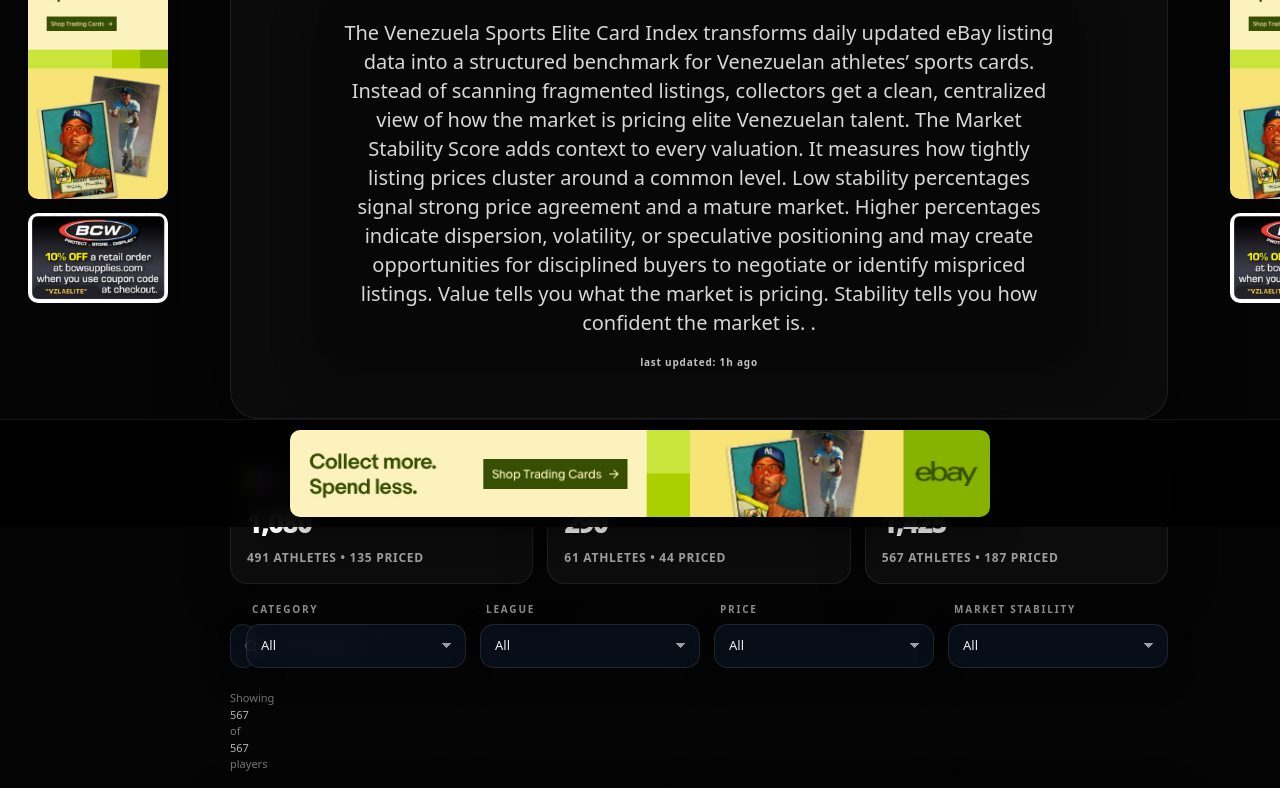
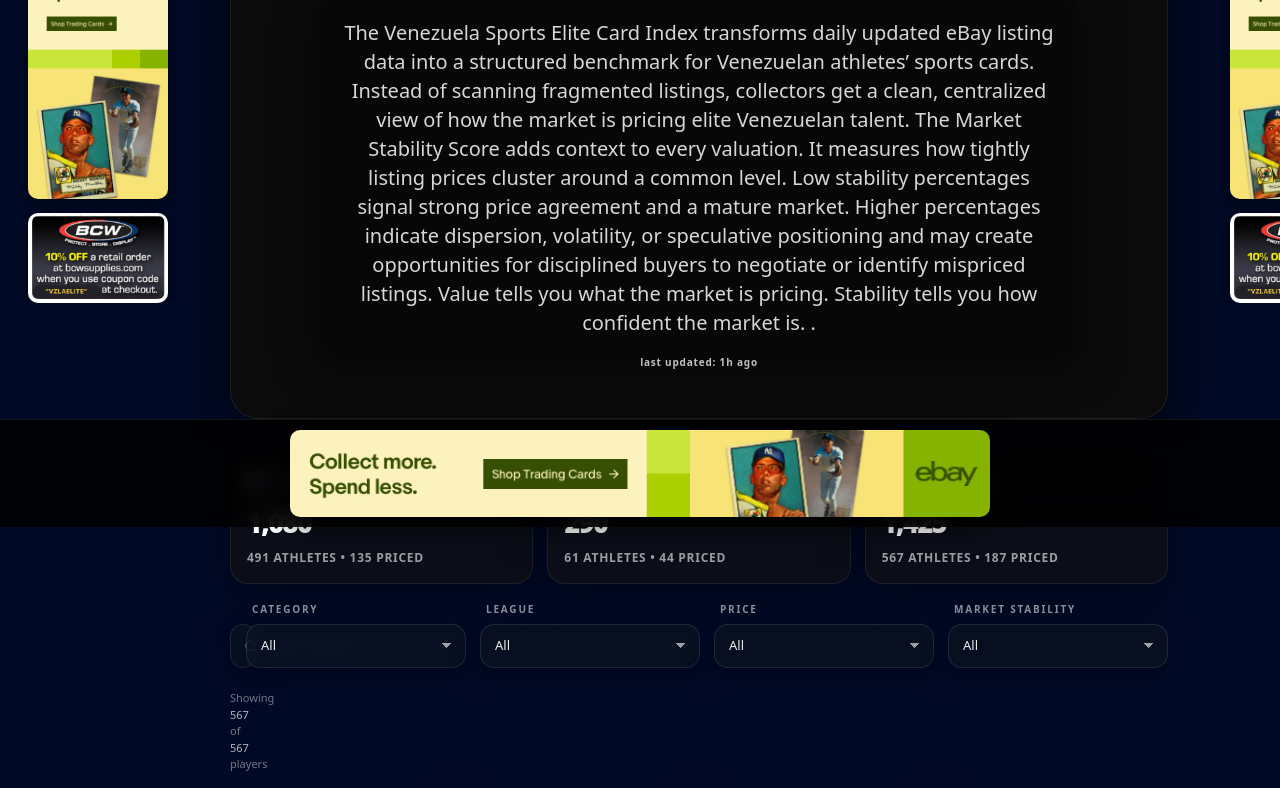
Before and after one commit to jaydiare/vzla-elite-tracker, a website: page index.html in a window 1280 px wide. Shown: the part 273-1061 px from the top of the page. Drawn offline with Linux system fonts and the light colour scheme.

Commit message:
Update style.css

```diff
--- a/css/style.css
+++ b/css/style.css
@@ -5,7 +5,7 @@
   #1b4fb3 45%,
   #b11226 100%
 );
-  --vzla-bg:#050505;
+  --vzla-bg:#000A27;
   --vzla-panel:#0b0b0b;
   --vzla-mint:#7fffe1;
 }
```
